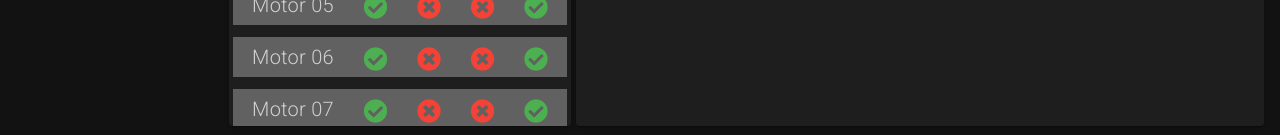
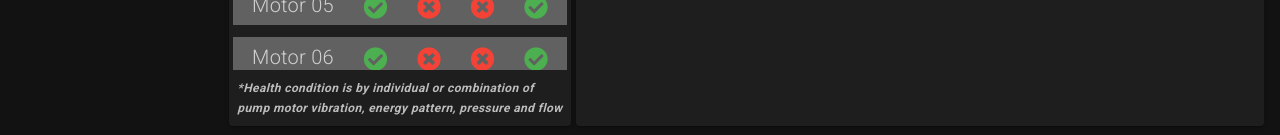
Before and after one commit to Kingsleyyong/Intern-PCMDashboard-Vue, a Vue app: page / in a window 1280 px wide. Shown: the part 817-952 px from the top of the page. Built offline with nearby package versions, Linux system fonts and the light colour scheme.

Commit message:
Minor change at sidebar and maintenance

```diff
--- a/src/views/Plant_Page/MainComponents/Cards/maintenance.vue
+++ b/src/views/Plant_Page/MainComponents/Cards/maintenance.vue
@@ -17,10 +17,7 @@
                 v-for="(i, index) in getPredictPlantMotor"
                 :key="index"
             >
-                <span
-                    v-for="(element, index) in i"
-                    :key="index"
-                >
+                <span v-for="(element, index) in i" :key="index">
                     <span v-if="index === 0">{{ element }}</span>
                     <span v-else-if="index !== 0 && element === true">
                         <v-icon color="green">fa-check-circle</v-icon>
@@ -31,6 +28,10 @@
                 </span>
             </v-row>
         </v-card-text>
+        <v-card-subtitle class="pa-2 caption font-weight-bold font-italic">
+            *Health condition is by individual or combination of pump motor vibration, energy
+            pattern, pressure and flow
+        </v-card-subtitle>
     </v-card>
 </template>
 
--- a/src/views/Plant_Page/SideCards/Charts/totalMotorOperationDonut.vue
+++ b/src/views/Plant_Page/SideCards/Charts/totalMotorOperationDonut.vue
@@ -27,6 +27,7 @@ export default {
                     text: this.chartData[0] + '/' + this.totalMotor,
                     align: 'center',
                     verticalAlign: 'middle',
+                    x: 0,
                     y: 15,
                     style: {
                         color: '#ffffff',
@@ -38,6 +39,7 @@ export default {
                     text: (this.chartData[0] / this.totalMotor) * 100 + '%',
                     align: 'center',
                     verticalAlign: 'middle',
+                    x: 0,
                     y: 40,
                     style: {
                         color: '#ffffff',
```
